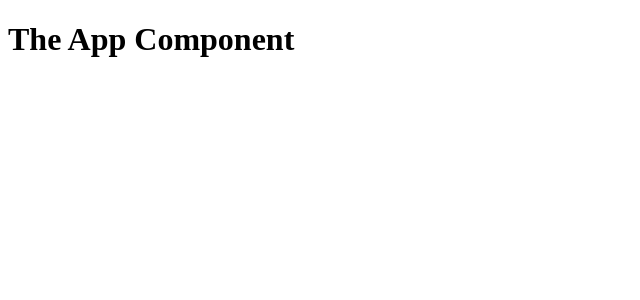
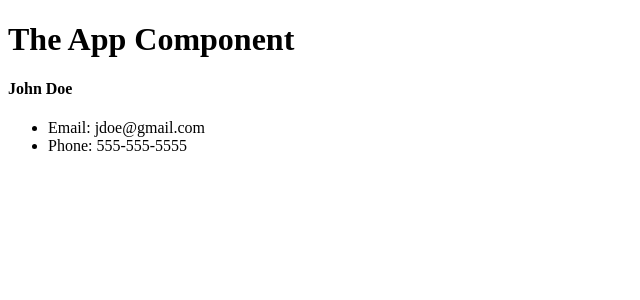
Before and after one commit to alan-nguyen/contact-manager, a React (Create React App) app: page / in a window 1280 px wide. Shown: the top 300 px of the page, without its empty margins (0-640 px from the left). Built offline with nearby package versions, Linux system fonts and the light colour scheme.

Commit message:
Import Contact component and render Contact

```diff
--- a/src/App.js
+++ b/src/App.js
@@ -1,11 +1,13 @@
 import React, { Component } from 'react';
 import './App.css';
+import Contact from './components/Contact';
 
 class App extends Component {
   render() {
     return (
       <div className="App">
         <h1>The App Component</h1>
+        <Contact />
       </div>
     );
   }
```
